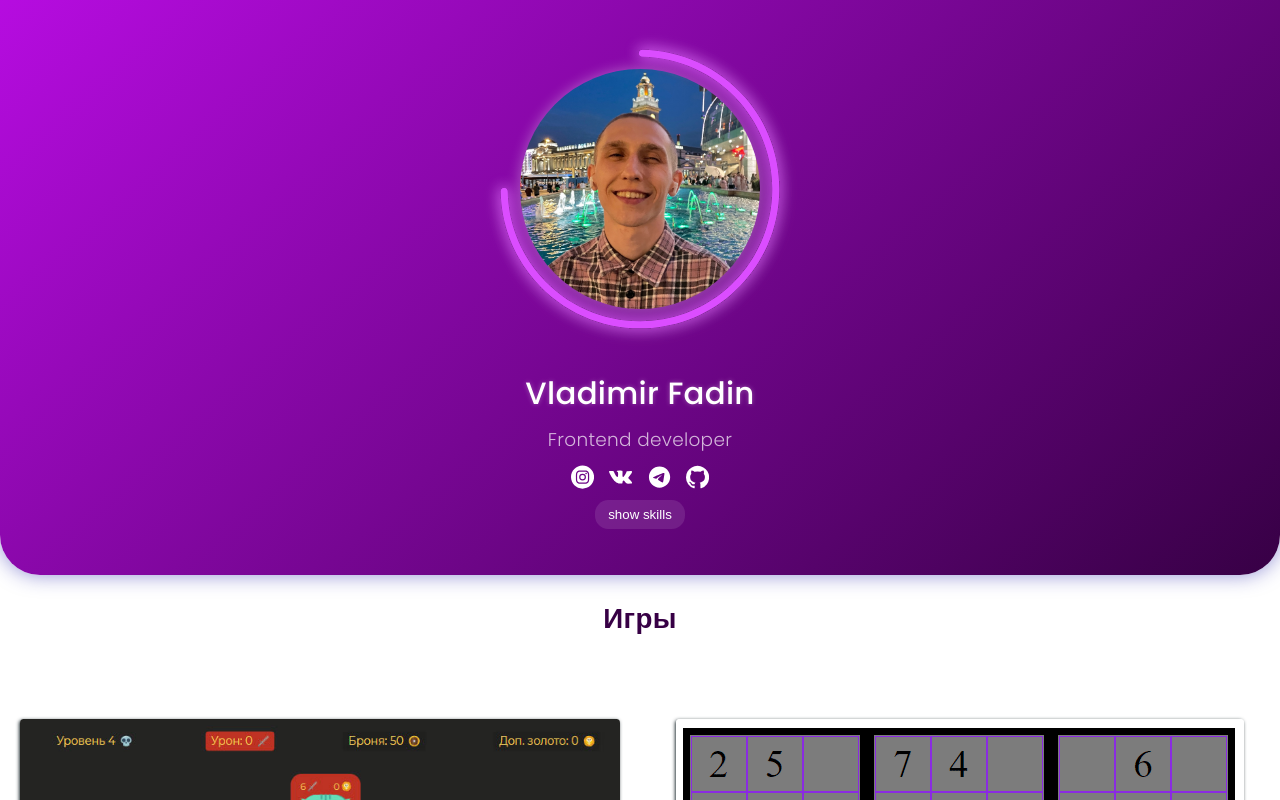
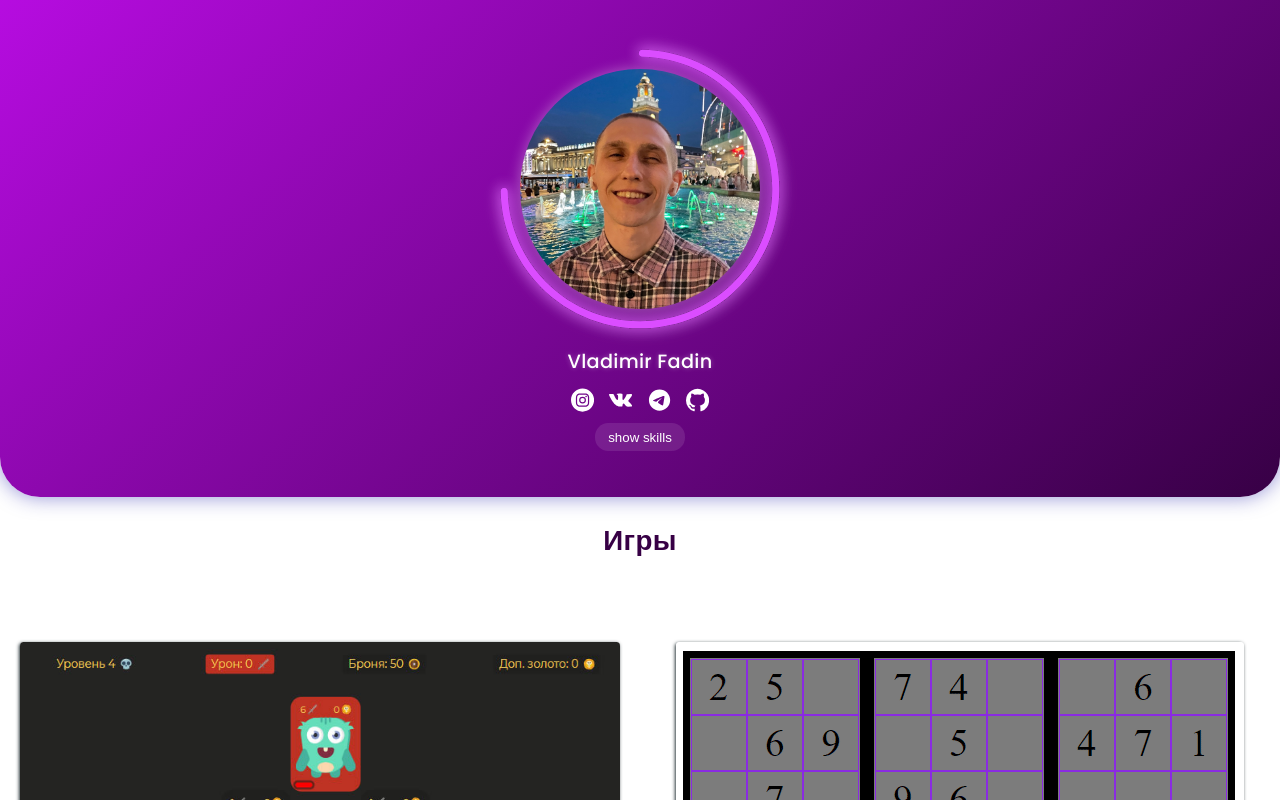
Before and after one commit to Fadinv/portfolio-templates, a Next.js app: page / in a window 1280 px wide. Shown: the top 800 px of the page. Built offline with nearby package versions, Linux system fonts and the light colour scheme.

Commit message:
Me. Прилипание шапки

```diff
--- a/pages/Components/Me/me.tsx
+++ b/pages/Components/Me/me.tsx
@@ -1,47 +1,62 @@
-import {version} from 'os';
-import React, {createRef, useCallback, useEffect, useRef, useState} from 'react';
-import Header from './Header/header';
+import React, {createRef, forwardRef, useEffect, useRef, useState} from 'react';
 import Socials from './Header/Socials/socials';
 import styles from './styles.module.sass';
 
-const Me = () => {
-	const [showSkills, setShowSkills] = useState(false)
-	const [height, setHeight] = useState(0)
-	const skillsWrapRef = createRef<HTMLDivElement>()
+interface MeProps {
+	collapseHeader?: boolean;
+}
 
-	const setCurrentHeight = () => setHeight(() => skillsWrapRef.current?.getBoundingClientRect().height || 0)
+const Me = forwardRef<HTMLDivElement, MeProps>(({collapseHeader}, headerRef) => {
+	const [showSkills, setShowSkills] = useState(false);
+	const [height, setHeight] = useState(0);
+	const skillsWrapRef = createRef<HTMLDivElement>();
+
+	const setCurrentHeight = () => setHeight(() => skillsWrapRef.current?.getBoundingClientRect().height || 0);
 
 	useEffect(() => {
-		setCurrentHeight()
-	}, [setCurrentHeight, showSkills])
+		setCurrentHeight();
+	}, [setCurrentHeight, showSkills]);
+	useEffect(() => {
+		setShowSkills(() => false);
+	}, [collapseHeader]);
 
 	const update = useRef(() => {
-		setHeight(() => skillsWrapRef.current?.getBoundingClientRect().height || 0)
-	})
+		setHeight(() => skillsWrapRef.current?.getBoundingClientRect().height || 0);
+	});
 
 	useEffect(() => {
-		window.addEventListener('resize', () => update.current())
-		return window.removeEventListener('resize', () => update.current())
-	}, [update])
+		window.addEventListener('resize', () => update.current());
+		return window.removeEventListener('resize', () => update.current());
+	}, [update]);
 
 	return (
-		<div className={styles.me}>
+		<div
+			className={styles.me + (collapseHeader ? ' ' + styles._collapse : '')}
+			ref={headerRef}
+		>
 			<div className={styles.me__flexRow}>
 				<div className={styles.me__photo} style={{backgroundImage: 'url(/me1.jpeg)'}}>
-					<svg className={styles.me__photoCircle} width="240" height="240" viewBox="0 0 240 240" fill="none" xmlns="http://www.w3.org/2000/svg">
+					<svg className={styles.me__photoCircle} width="240" height="240" viewBox="0 0 240 240" fill="none"
+					     xmlns="http://www.w3.org/2000/svg">
 						<g filter="url(#filter0_d_16_162)">
-							<path fill-rule="evenodd" clip-rule="evenodd" d="M12.7551 119.035C11.2244 119.035 9.97599 120.268 10.0004 121.799C10.3984 146.804 19.2802 171.81 36.9712 192.161C76.8295 238.013 146.311 242.872 192.163 203.014C238.015 163.155 242.873 93.6735 203.015 47.8217C181.701 23.3026 151.916 10.5057 121.803 10.0004C120.272 9.97469 119.037 11.2234 119.037 12.755C119.037 14.3049 120.3 15.5537 121.85 15.5818C150.388 16.0985 178.604 28.2446 198.804 51.4822C236.64 95.0082 232.028 160.965 188.502 198.802C144.976 236.638 79.019 232.026 41.1825 188.5C24.4227 169.221 15.9917 145.539 15.5821 121.851C15.5553 120.3 14.306 119.035 12.7551 119.035Z" fill="#DB4DFF"/>
+							<path fill-rule="evenodd" clip-rule="evenodd"
+							      d="M12.7551 119.035C11.2244 119.035 9.97599 120.268 10.0004 121.799C10.3984 146.804 19.2802 171.81 36.9712 192.161C76.8295 238.013 146.311 242.872 192.163 203.014C238.015 163.155 242.873 93.6735 203.015 47.8217C181.701 23.3026 151.916 10.5057 121.803 10.0004C120.272 9.97469 119.037 11.2234 119.037 12.755C119.037 14.3049 120.3 15.5537 121.85 15.5818C150.388 16.0985 178.604 28.2446 198.804 51.4822C236.64 95.0082 232.028 160.965 188.502 198.802C144.976 236.638 79.019 232.026 41.1825 188.5C24.4227 169.221 15.9917 145.539 15.5821 121.851C15.5553 120.3 14.306 119.035 12.7551 119.035Z"
+							      fill="#DB4DFF"/>
 						</g>
 						<defs>
-							<filter id="filter0_d_16_162" x="0" y="0" width="240" height="239.998" filterUnits="userSpaceOnUse" color-interpolation-filters="sRGB">
+							<filter id="filter0_d_16_162" x="0" y="0" width="240" height="239.998"
+							        filterUnits="userSpaceOnUse" color-interpolation-filters="sRGB">
 								<feFlood flood-opacity="0" result="BackgroundImageFix"/>
-								<feColorMatrix in="SourceAlpha" type="matrix" values="0 0 0 0 0 0 0 0 0 0 0 0 0 0 0 0 0 0 127 0" result="hardAlpha"/>
+								<feColorMatrix in="SourceAlpha" type="matrix"
+								               values="0 0 0 0 0 0 0 0 0 0 0 0 0 0 0 0 0 0 127 0" result="hardAlpha"/>
 								<feOffset/>
 								<feGaussianBlur stdDeviation="5"/>
 								<feComposite in2="hardAlpha" operator="out"/>
-								<feColorMatrix type="matrix" values="0 0 0 0 0.858824 0 0 0 0 0.301961 0 0 0 0 1 0 0 0 0.75 0"/>
+								<feColorMatrix type="matrix"
+								               values="0 0 0 0 0.858824 0 0 0 0 0.301961 0 0 0 0 1 0 0 0 0.75 0"/>
 								<feBlend mode="normal" in2="BackgroundImageFix" result="effect1_dropShadow_16_162"/>
-								<feBlend mode="normal" in="SourceGraphic" in2="effect1_dropShadow_16_162" result="shape"/>
+								<feBlend mode="normal" in="SourceGraphic" in2="effect1_dropShadow_16_162"
+								         result="shape"/>
 							</filter>
 						</defs>
 					</svg>
@@ -63,7 +78,7 @@ const Me = () => {
 			<div
 				className={styles.me__infoBar}
 				style={{
-					height: !showSkills ? 0 : `calc(${height}px + 1.15em)`
+					height: (!showSkills || collapseHeader) ? 0 : `calc(${height}px + 1.15em)`,
 				}}
 			>
 				<div
@@ -90,6 +105,6 @@ const Me = () => {
 			</div>
 		</div>
 	);
-};
+});
 
 export default Me;
--- a/pages/Components/Me/styles.module.sass
+++ b/pages/Components/Me/styles.module.sass
@@ -8,9 +8,38 @@
 	flex-direction: column
 	justify-content: center
 	align-items: center
+	width: 100%
+	z-index: 10
 
 	*
 		box-sizing: border-box
+
+	&._collapse
+		position: fixed
+		padding: .5em
+		border-bottom:
+			left-radius: 1em
+			right-radius: 1em
+		.me
+			&__photo,
+			&__btn
+				display: none
+			&__flexRow
+				width: 100%
+				justify-content: space-between
+			&__info
+				width: 100%
+				flex-direction: row
+				justify-content: flex-start
+				padding: 0 2em
+				> * + *
+					margin-left: 1em
+				> *:last-child
+					margin-left: auto
+			&__name,
+			&__job
+				margin-top: 0
+
 
 	&__info
 		display: flex
@@ -52,11 +81,12 @@
 			transform: rotate(270deg)
 	&__name
 		margin-top: 2em
-		font-size: 2rem
+		font-size: 1.25rem
 		font-weight: 500
 		text-shadow: 0 0 5px rgba(255, 255, 255, 0.3)
 
 	&__job
+		display: none
 		margin-top: .5em
 		font-weight: 300
 		font-size: 1.2rem
@@ -130,6 +160,15 @@
 			color: rgb(222, 90, 255)
 			outline: .1em solid rgb(222, 90, 255)
 
+@media (min-width: 40em)
+	.me
+		&._collapse
+			.me
+				&__name
+					font-size: 2rem
+				&__job
+					display: unset
+
 @media (min-width: 60em)
 	.me
 		//&__flexRow
--- a/pages/index.module.css
+++ b/pages/index.module.css
@@ -17,6 +17,7 @@
     left: 0;
     right: 0;
     bottom: 0;
+    overflow: auto;
 }
 
 .Me {
--- a/pages/index.tsx
+++ b/pages/index.tsx
@@ -1,4 +1,4 @@
-import React, {useEffect, useState} from 'react';
+import React, {createRef, useEffect, useState} from 'react';
 import Header from './Components/Me/Header/header';
 import styles from './index.module.css';
 import TemplatesItem from './Components/Templates/TemplatesItem/TemplatesItem';
@@ -7,15 +7,34 @@ import Me from './Components/Me/me';
 
 export default function Home() {
 	const [isLoaded, setIsLoaded] = useState<boolean>(false);
+	const [collapseHeader, setCollapseHeader] = useState<boolean>(false);
+	const headerRef = createRef<HTMLDivElement>();
+	const pseudoRef = createRef<HTMLDivElement>();
 
 	useEffect(() => {
 		setIsLoaded(true);
 	}, []);
 
 	return (
-		<div style={{opacity: isLoaded ? '1' : '0'}} className={styles.Index}>
+		<div
+			style={{opacity: isLoaded ? '1' : '0'}} className={styles.Index}
+			onScroll={(event) => {
+				const target = event.target as HTMLDivElement;
+				setCollapseHeader((prev) => {
+					if (!prev) {
+						const calc = target.scrollTop - headerRef.current.getBoundingClientRect().height + window.innerHeight * 0.05 > 0
+						return calc;
+					} else {
+						return target.scrollTop > headerRef.current?.getBoundingClientRect().height - window.innerHeight * 0.05;
+					}
+				});
+			}}
+		>
 
-			<Me/>
+			<Me ref={headerRef}/>
+			{collapseHeader && <Me collapseHeader={collapseHeader}/>}
+
+			{/*{collapseHeader && <div ref={pseudoRef} style={{height: 'calc(2em + 270px)', flex: '1 0 auto'}}/>}*/}
 
 			<div className={styles.PortfolioStuck}>
 				<h2 className={styles.Text}>Игры</h2>
```
